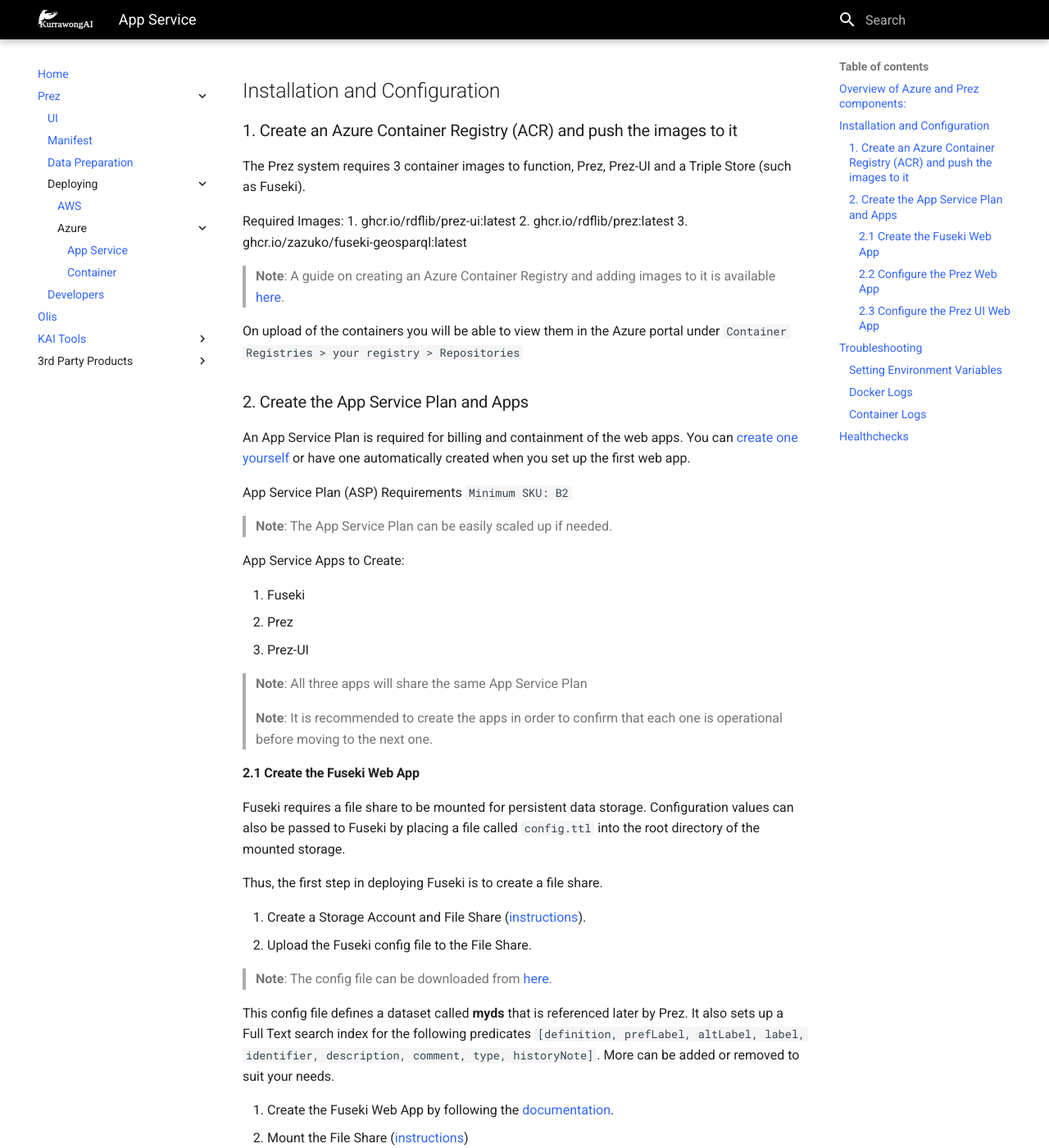
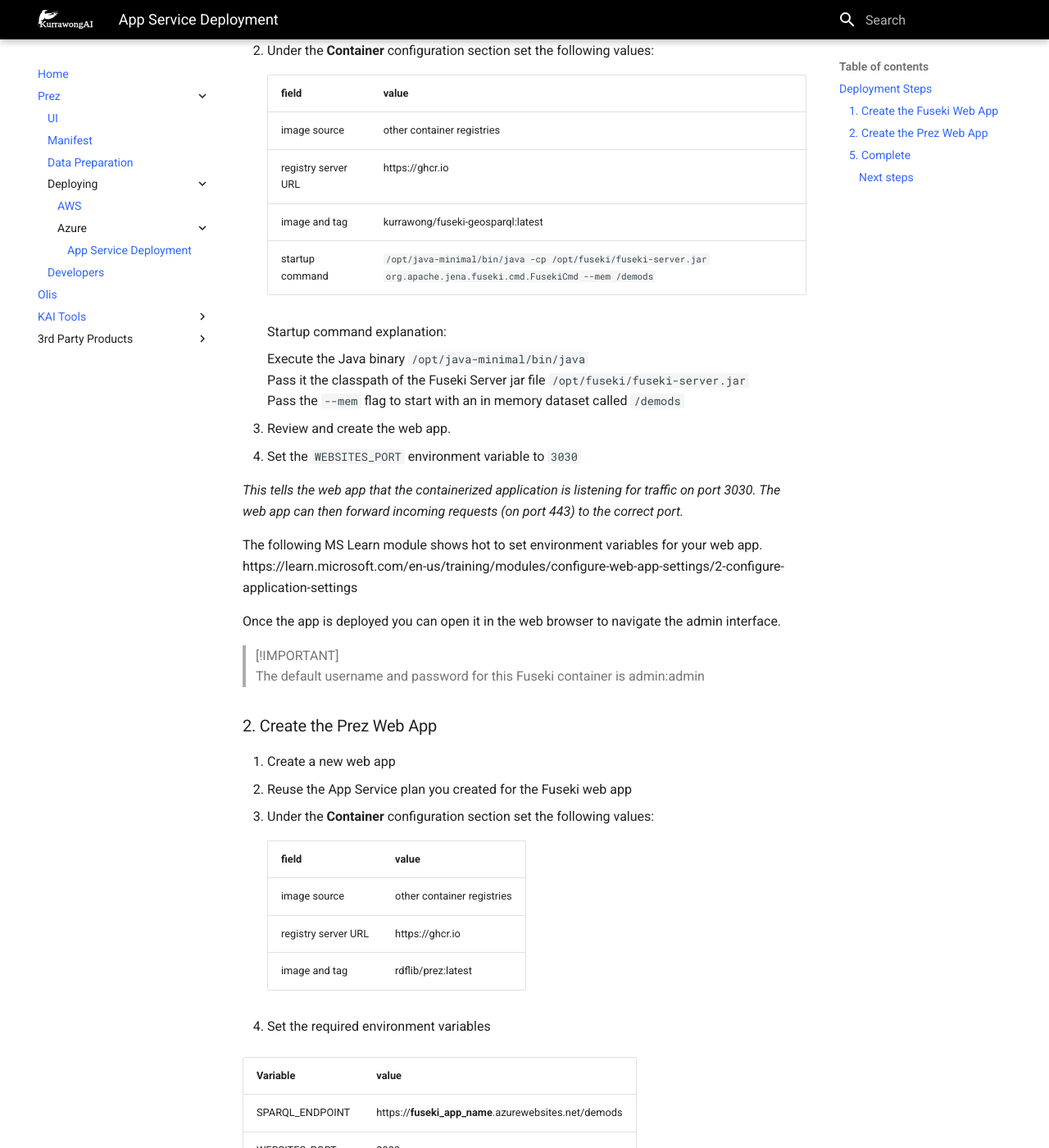
Before and after one commit to Kurrawong/docs, an MkDocs documentation site: the page built from docs/prez/deploying/azure/appservice.md, in a window 1280 px wide and 1400 px high, scrolled down 1330 px. Shown: the whole window at 82% size. Built offline with MkDocs 1.6.1 and Material for MkDocs 9.7.7, drawn with Linux system fonts in a browser that asks for light colours; some of the changed text lies outside the part shown.

Commit message:
update Azure deployment guides

````diff
--- a/docs/prez/deploying/azure/appservice.md
+++ b/docs/prez/deploying/azure/appservice.md
@@ -1,8 +1,9 @@
-# Deploying Prez as an Azure App Service App
+# Deploying Prez to Azure App Service
 
-This page will show you how to deploy Prez from container images to an Azure App Service App
+This page will show you how to deploy Prez to Azure App Service.
 
-## Overview of Azure and Prez components:
+The following resources will be created:
+
 ```mermaid
     C4Context
       Container_Boundary(sb, "Azure Subscription") {
@@ -10,162 +11,84 @@
 	        Boundary(asp, "App Servie Plan", "resource") {
 		        Component(app1, "Fuseki", "webapp")
 		        Component(app2, "Prez", "webapp")
-		        Component(app3, "Prez-UI", "webapp")
 	        }
-	        Boundary(sa, "Storage Account", "resource") {
-		        Component(fs, "File Share")
-	        }
-	        Boundary(acr, "Azure Container Registry", "resource") {
-		        Boundary(cr, "Container Repository") {
-			        Component(ci1, "Fuseki container image")
-			        Component(ci2, "Prez container image")
-			        Component(ci3, "Prez-UI container image")
-		        }
-		    }
         }
 	}
-	Rel(fs, app1, "mounted volume")
-	Rel(ci1, app1, "uses image")
-	Rel(ci2, app2, "uses image")
-	Rel(ci3, app3, "uses image")
 ```
-## Installation and Configuration
 
-### 1. Create an Azure Container Registry (ACR) and push the images to it
+Prez provides profiles of data from a knowledge graph, but is not a knowledge graph
+itself. Thus, this guide uses Apache Jena Fuseki as the knowledge graph providing data
+to Prez.
 
-The Prez system requires 3 container images to function, Prez, Prez-UI and a Triple Store (such as Fuseki).
+## Deployment Steps
 
-Required Images:
-1. ghcr.io/rdflib/prez-ui:latest
-2. ghcr.io/rdflib/prez:latest
-3. ghcr.io/zazuko/fuseki-geosparql:latest
+### 1. Create the Fuseki Web App
 
-> **Note**: A guide on creating an Azure Container Registry and adding images to it is available [here](https://learn.microsoft.com/en-us/azure/container-registry/container-registry-get-started-portal?tabs=azure-cli).
+The official Microsoft documentation is a good place to start if you have never created
+a web app before. Specifically see the guide on how to [create a web app from a custom container image](https://learn.microsoft.com/en-us/azure/app-service/quickstart-custom-container?tabs=dotnet&pivots=container-linux-azure-portal#3---deploy-to-azure).
 
-On upload of the containers you will be able to view them in the Azure portal under `Container Registries > your registry > Repositories`
+An App service Plan will be created for you to host the web app. It is recommended to
+use the Basic B1 tier for this demo.
 
-### 2. Create the App Service Plan and Apps
+1. Create a new web app
+2. Under the **Container** configuration section set the following values:
 
-An App Service Plan is required for billing and containment of the web apps. You can [create one yourself](https://learn.microsoft.com/en-us/azure/app-service/overview-hosting-plans) or have one automatically created when you set up the first web app.
+    | field               | value                                                                                                             |
+    | ------------------- | ----------------------------------------------------------------------------------------------------------------- |
+    | image source        | other container registries                                                                                        |
+    | registry server URL | https://ghcr.io                                                                                                   |
+    | image and tag       | kurrawong/fuseki-geosparql:latest                                                                                 |
+    | startup command     | `/opt/java-minimal/bin/java -cp /opt/fuseki/fuseki-server.jar org.apache.jena.fuseki.cmd.FusekiCmd --mem /demods` |
 
-App Service Plan (ASP) Requirements
-`Minimum SKU: B2`
+    Startup command explanation:
 
-> **Note**: The App Service Plan can be easily scaled up if needed.
+    Execute the Java binary `/opt/java-minimal/bin/java`
+    Pass it the classpath of the Fuseki Server jar file `/opt/fuseki/fuseki-server.jar`
+    Pass the `--mem` flag to start with an in memory dataset called `/demods`
 
-App Service Apps to Create:
+3. Review and create the web app.
+4. Set the `WEBSITES_PORT` environment variable to `3030`
 
-1. Fuseki
-2. Prez
-3. Prez-UI
+   _This tells the web app that the containerized application is listening for traffic on port 3030.
+   The web app can then forward incoming requests (on port 443) to the correct port._
 
-> **Note**: All three apps will share the same App Service Plan
+The following MS Learn module shows hot to set environment variables for your web app.
+https://learn.microsoft.com/en-us/training/modules/configure-web-app-settings/2-configure-application-settings
 
-> **Note**: It is recommended to create the apps in order to confirm that each one is operational before moving to the next one.
+Once the app is deployed you can open it in the web browser to navigate the admin
+interface.
 
-#### 2.1 Create the Fuseki Web App
+> [!IMPORTANT]
+> The default username and password for this Fuseki container is admin:admin
 
-Fuseki requires a file share to be mounted for persistent data storage. Configuration values can also be passed to Fuseki by placing a file called `config.ttl` into the root directory of the mounted storage.
+### 2. Create the Prez Web App
 
-Thus, the first step in deploying Fuseki is to create a file share.
+1. Create a new web app
+2. Reuse the App Service plan you created for the Fuseki web app
+3. Under the **Container** configuration section set the following values:
 
-1. Create a Storage Account and File Share ([instructions](https://learn.microsoft.com/en-us/azure/storage/files/storage-how-to-use-files-portal?tabs=azure-portal)).
-2. Upload the Fuseki config file to the File Share.
+    | field               | value                                                                                                             |
+    | ------------------- | ----------------------------------------------------------------------------------------------------------------- |
+    | image source        | other container registries                                                                                        |
+    | registry server URL | https://ghcr.io                                                                                                   |
+    | image and tag       | rdflib/prez:latest                                                                                 |
 
-> **Note**: The config file can be downloaded from [here](https://github.com/Kurrawong/demo-files/blob/1743824588e99ecbefa61ae00b1c7c6f85069d48/prez-deploy-azure-pipeline/config.ttl).
+2. Set the required environment variables
 
-This config file defines a dataset called **myds** that is referenced later by Prez.
-It also sets up a Full Text search index for the following predicates
-`[definition, prefLabel, altLabel, label, identifier, description, comment, type, historyNote]`.  More can be added or removed to suit your needs.
-
-3. Create the Fuseki Web App by following the [documentation](https://learn.microsoft.com/en-us/azure/app-service/quickstart-custom-container?tabs=dotnet&pivots=container-linux-azure-portal#3---deploy-to-azure).
-4. Mount the File Share ([instructions](https://learn.microsoft.com/en-us/azure/app-service/configure-connect-to-azure-storage?tabs=basic%2Cportal&pivots=container-linux))
-
-> __Note:__  The `Mount Path` must be set to `/fuseki` see below image for example.
-
-![](../../../assets/prez/deploying/azure/Pasted%20image%2020231207122538.png)
-
-5. Restart the app to read in the configuration values.
-
-You should be able to browse the web app and confirm that the Fuseki Interface loads and presents a single dataset called `/myds`
-
-> **Note**: see the section on [Troubleshooting](#troubleshooting) for help if you run into any problems.
-
-6. (optionally) Set the Fuseki admin password
-
-> __Note:__ The default username and password for Fuseki is
-> 	username: admin
-> 	password: admin
-
-To change the password you need to set the ADMIN_PASSWORD environment variable. See the section on [Setting Environment Variables](#setting-environment-variables) for help.
-
-#### 2.2 Configure the Prez Web App
-
-1. Create the Web App by following the [documentation](https://learn.microsoft.com/en-us/azure/app-service/quickstart-custom-container?tabs=dotnet&pivots=container-linux-azure-portal#3---deploy-to-azure).
-2. Set the required environment variables for Prez (see [Setting Environment Variables](#setting-environment-variables) for help)
-	`SPARQL_ENDPOINT: http://<fuseki public domain>/myds`
-	`PORT: 8000`
-
-> __Note:__ The trailing component of the SPARQL_ENDPOINT variable should be the same as the dataset name declared in Fuseki's `config.ttl` file. In this case `/myds`
+   | Variable        | value                                                |
+   | --------------- | ---------------------------------------------------- |
+   | SPARQL_ENDPOINT | https://**fuseki_app_name**.azurewebsites.net/demods |
+   | WEBSITES_PORT   | 8000                                                 |
 
 You should now be able to browse the Prez web app and it will present you with a response in turtle.
 
-> **Note**: see the section on [Troubleshooting](#troubleshooting) for help if you run into any problems.
+### 5. Complete
 
-#### 2.3 Configure the Prez UI Web App
+You have now deployed Prez as a web app on Azure app service.
 
-1. Create the Web App by following the [documentation](https://learn.microsoft.com/en-us/azure/app-service/quickstart-custom-container?tabs=dotnet&pivots=container-linux-azure-portal#3---deploy-to-azure).
-2. Set the required environment variables (see [Setting Environment Variables](#setting-environment-variables) for help)
-	`VITE_ENABLED_PREZS: vocprez`
-	`VITE_API_BASE_URL: http://<prez public domain>`
-	`WEBSITES_PORT: 8000`
+#### Next steps
 
-> __Note:__ `<prez public domain>` needs to be replaced with the public domain of the Prez web app that you configured in Section 2.2.
-
->__Note:__ The `WEBSITES_PORT` variable is a special variable used to open ports on the container. See [here](https://learn.microsoft.com/en-us/azure/app-service/configure-custom-container?tabs=debian&pivots=container-linux#configure-port-number) for details.
-
-You should now be able to navigate to the Prez UI web app and view the Prez UI dashboard.
-
-> **Note**: see the section on [Troubleshooting](#troubleshooting) for help if you run into any problems.
-
-## Troubleshooting
-
-### Setting Environment Variables
-
-Environment variables are passed to the container as App Settings.
-
-App Settings can be configured using the az cli or the Azure Portal.
-
-To set them with az cli:
-
-```
-> az webapp config appsettings set \
-     --resource-group <group-name> \
-     --name <app-name> \
-     --settings SPARQL_ENDPOINT="http://<fuseki public domain/myds"
-```
-
-And to use the portal:
-
-![](../../../assets/prez/deploying/azure/Pasted%20image%2020231207095515.png)
-
-### Docker Logs
-
-If the web apps are unreachable after start up, consult the Container Provision Logs under Deployment Center > Logs.
-
-![](../../../assets/prez/deploying/azure/Pasted%20image%2020231207103241.png)
-
-
-### Container Logs
-
-If you need to access the logs from the container after it has been provisioned you will first have to turn on the __App Service logs__ (see below). Then you can view the container logs from the __Log Stream__ blade.
-
-![](../../../assets/prez/deploying/azure/Pasted%20image%2020231207130002.png)
-
-## Healthchecks
-
-When deploying containerapps using a dedicated workload profile, Azure will apply some default
-Healthchecks to your containerapp. These can cause issues if the startup time is longer than about
-30 seconds.
-
-More information and resolutions can be found at [this link](https://learn.microsoft.com/en-us/azure/container-apps/health-probes?tabs=arm-template#default-configuration).
+- Upload data to Fuseki using the admin portal,
+- Explore the Prez API by browsing the `/docs` endpoint,
+- Learn how to persist data to Fuseki by mounting a file share,
+- Deploy Prez-UI for a graphical user interface on top of the Prez API data.
--- a/mkdocs.yml
+++ b/mkdocs.yml
@@ -37,8 +37,7 @@
         - 'Deploying':
             - 'AWS': 'prez/deploying/aws.md'
             - 'Azure':
-              - 'App Service': 'prez/deploying/azure/appservice.md'
-              - 'Container': 'prez/deploying/azure/container.md'
+              - 'App Service Deployment': 'prez/deploying/azure/appservice.md'
         - 'Developers': 'prez/developers.md'
     - 'Olis': 'olis.md'
     - 'KAI Tools':
````
Also changed, not shown: docs/prez/deploying/azure/container.md (deleted, +0 -170 lines).
